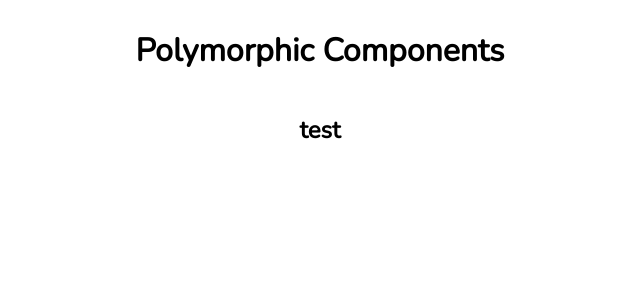
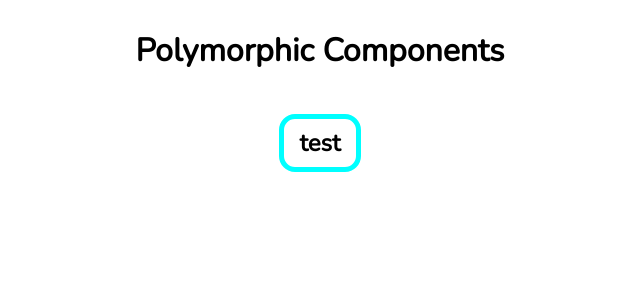
Before and after one commit to willemverbuyst/polymorphic-components, a React (Vite) app: page / in a window 1280 px wide. Shown: the top 300 px of the page, without its empty margins (328-968 px from the left). Built offline with nearby package versions, Linux system fonts and the light colour scheme.

Commit message:
Add styling to Border component

```diff
--- a/src/components/Border.tsx
+++ b/src/components/Border.tsx
@@ -1,10 +1,10 @@
 interface Props {
-  as: any;
+  as?: any;
   children: React.ReactNode;
 }
 
 export function Border({ as, children }: Props) {
   const Component = as || "span";
 
-  return <Component>{children}</Component>;
+  return <Component className="border">{children}</Component>;
 }
--- a/src/index.css
+++ b/src/index.css
@@ -10,3 +10,16 @@ body {
   justify-content: center;
   align-items: center;
 }
+
+.border {
+  border-width: 5px;
+  border-style: solid;
+  border-color: aqua;
+  padding: 0.5rem 1rem;
+  border-radius: 1rem;
+}
+
+.border:hover {
+  border-color: pink;
+  transform: scale(1.2);
+}
```
